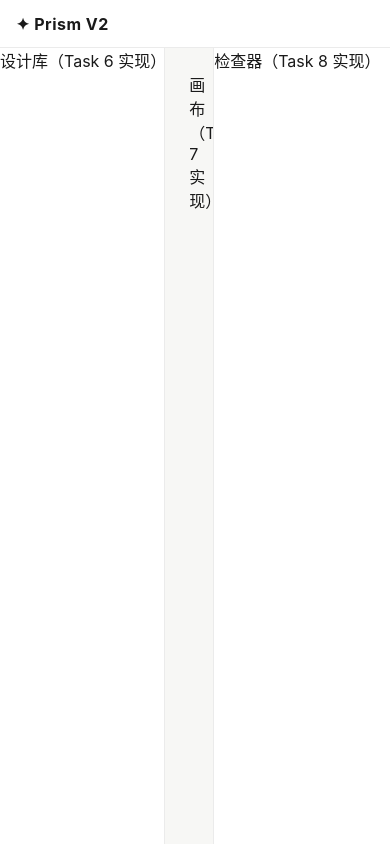
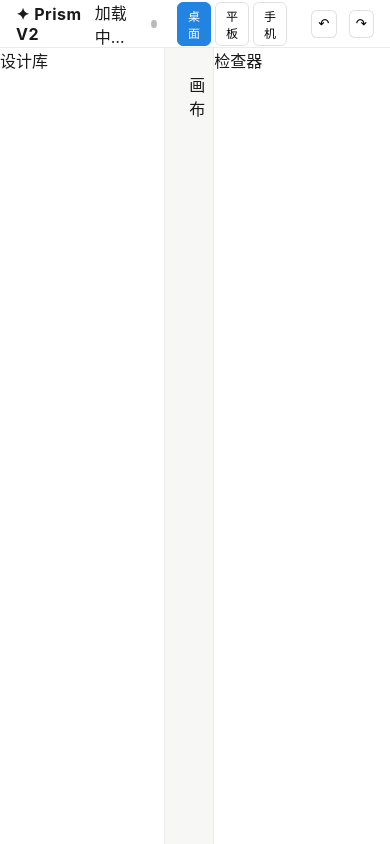
Before and after one commit to lnksoul1/prism-ui-design, a React (Vite) app in the folder client-v2/: page / in a window 390 px wide. Built offline with nearby package versions, Linux system fonts and the light colour scheme; no server answers.

Commit message:
feat(client-v2): wire topbar with breakpoint switcher, initial state fetch and WS connection

```diff
--- a/client-v2/src/App.tsx
+++ b/client-v2/src/App.tsx
@@ -1,11 +1,28 @@
+import { useEffect } from "react";
+import { Topbar } from "./components/Topbar";
+import { DesignLibrary } from "./components/DesignLibrary";
+import { CanvasStage } from "./components/Canvas/CanvasStage";
+import { InspectorPanel } from "./components/Inspector/InspectorPanel";
+import { useDesignStore } from "./stores/design";
+import { connectPrismSocket } from "./ws/client";
+import { api } from "./api";
+import type { DesignStateView } from "./types";
+
 export function App() {
+  const applyServerState = useDesignStore((s) => s.applyServerState);
+
+  useEffect(() => {
+    void api.getState().then((raw) => applyServerState(raw as DesignStateView));
+    return connectPrismSocket();
+  }, [applyServerState]);
+
   return (
     <div className="app-shell">
-      <header className="topbar"><span className="logo">✦ Prism V2</span></header>
+      <Topbar />
       <div className="main-layout">
-        <aside className="panel panel-left">设计库（Task 6 实现）</aside>
-        <main className="canvas-host">画布（Task 7 实现）</main>
-        <aside className="panel panel-right">检查器（Task 8 实现）</aside>
+        <aside className="panel panel-left"><DesignLibrary /></aside>
+        <main className="canvas-host"><CanvasStage /></main>
+        <aside className="panel panel-right"><InspectorPanel /></aside>
       </div>
     </div>
   );
--- /dev/null
+++ b/client-v2/src/components/Canvas/CanvasStage.tsx
@@ -0,0 +1,2 @@
+// 占位组件，Task 8 替换为完整画布渲染器
+export function CanvasStage() { return <div className="canvas-empty">画布</div>; }
--- /dev/null
+++ b/client-v2/src/components/DesignLibrary.tsx
@@ -0,0 +1,2 @@
+// 占位组件，Task 7 替换为完整设计库面板
+export function DesignLibrary() { return <div className="panel-title">设计库</div>; }
--- /dev/null
+++ b/client-v2/src/components/Inspector/InspectorPanel.tsx
@@ -0,0 +1,2 @@
+// 占位组件，Task 9 替换为完整检查器面板
+export function InspectorPanel() { return <div className="panel-title">检查器</div>; }
--- /dev/null
+++ b/client-v2/src/components/Topbar.tsx
@@ -0,0 +1,33 @@
+import { useDesignStore } from "../stores/design";
+import { api } from "../api";
+
+const BP_LABELS = { desktop: "桌面", tablet: "平板", mobile: "手机" } as const;
+
+export function Topbar() {
+  const state = useDesignStore((s) => s.state);
+  const connected = useDesignStore((s) => s.connected);
+  const breakpoint = useDesignStore((s) => s.breakpoint);
+  const setBreakpoint = useDesignStore((s) => s.setBreakpoint);
+
+  return (
+    <header className="topbar">
+      <span className="logo">✦ Prism V2</span>
+      <span className="project-name">{state?.projectName ?? "加载中…"}</span>
+      <span className={`status-dot ${connected ? "on" : "off"}`} title={connected ? "已连接" : "未连接"} />
+      <div className="bp-switcher">
+        {(Object.keys(BP_LABELS) as Array<keyof typeof BP_LABELS>).map((bp) => (
+          <button
+            key={bp}
+            className={`bp-btn ${breakpoint === bp ? "active" : ""}`}
+            onClick={() => setBreakpoint(bp)}
+          >
+            {BP_LABELS[bp]}
+          </button>
+        ))}
+      </div>
+      <div className="spacer" />
+      <button className="toolbar-btn" onClick={() => void api.undo()} title="撤销">↶</button>
+      <button className="toolbar-btn" onClick={() => void api.redo()} title="重做">↷</button>
+    </header>
+  );
+}
--- a/client-v2/src/styles.css
+++ b/client-v2/src/styles.css
@@ -17,3 +17,10 @@ body {
 .panel-left { width: 280px; }
 .panel-right { width: 300px; border-right: none; border-left: 1px solid rgba(0,0,0,0.08); }
 .canvas-host { flex: 1; overflow: auto; padding: 24px; }
+.status-dot { width: 8px; height: 8px; border-radius: 50%; background: #bbb; }
+.status-dot.on { background: #22c55e; }
+.bp-switcher { display: flex; gap: 4px; margin-left: 8px; }
+.bp-btn { border: 1px solid rgba(0,0,0,0.12); background: transparent; padding: 4px 10px; border-radius: 6px; cursor: pointer; font-size: 12px; }
+.bp-btn.active { background: #2383e2; color: #fff; border-color: #2383e2; }
+.spacer { flex: 1; }
+.toolbar-btn { border: 1px solid rgba(0,0,0,0.12); background: #fff; width: 30px; height: 28px; border-radius: 6px; cursor: pointer; }
```
Also changed, not shown: 1 other file (tests, documents, lock files or other folders).
